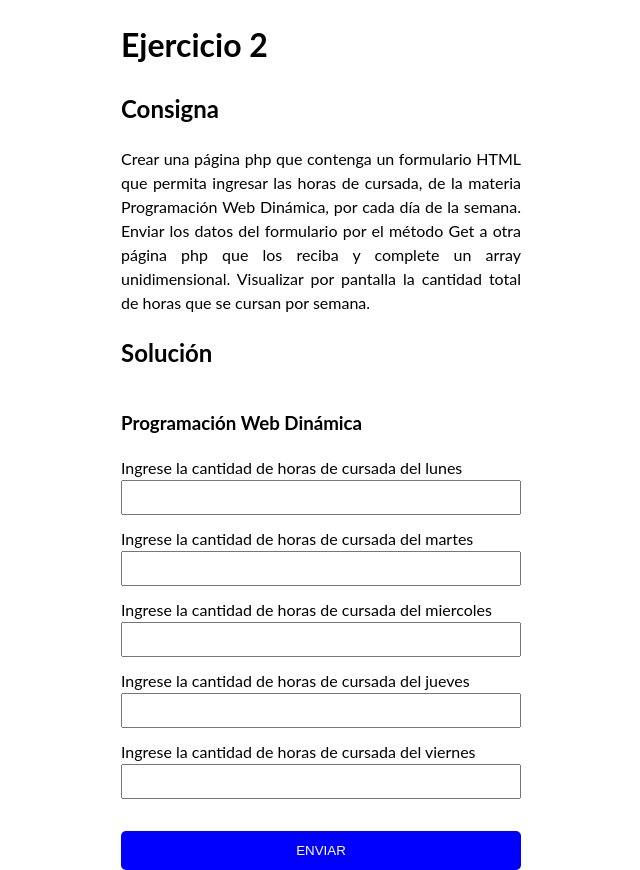
After one commit to lautarobarrera10/pwd-tp1, a PHP site: page /ej2.php in a window 1280 px wide. The commit adds this page. Shown: the whole page, without its empty margins (319-959 px from the left). Run offline with PHP 8.4, Linux system fonts and the light colour scheme.

Commit message:
ejercicio 2

```diff
--- /dev/null
+++ b/ej2.php
@@ -0,0 +1,42 @@
+<?php
+// Ejercicio 1
+// Confeccionar un formulario que solicite un número. Al pulsar el botón de enviar debe
+// llamar a un script –vernumero.php- y visualizar un mensaje que indique si el número
+// enviado fue: positivo, cero o negativo. Añadir un link, a la página que visualiza la
+// respuesta, que permita volver a la página anterior.
+?>
+
+<!DOCTYPE html>
+<html lang="es">
+<head>
+    <meta charset="UTF-8">
+    <meta name="viewport" content="width=device-width, initial-scale=1.0">
+    <title>Ejercicio 2</title>
+    <link rel="stylesheet" href="./style.css">
+</head>
+<body>
+    <h1>Ejercicio 2</h1>
+    <h2>Consigna</h2>
+    <p>Crear una página php que contenga un formulario HTML que permita ingresar las horas
+    de cursada, de la materia Programación Web Dinámica, por cada día de la semana.
+    Enviar los datos del formulario por el método Get a otra página php que los reciba y
+    complete un array unidimensional. Visualizar por pantalla la cantidad total de horas que
+    se cursan por semana.
+    </p>
+    <h2>Solución</h2>
+    <form action="./horascursadas.php" method="get">
+        <h3>Programación Web Dinámica</h3>
+        <label for="number">Ingrese la cantidad de horas de cursada del lunes</label>
+        <input type="number" name="lunes" id="lunes" min="0" max="6" required>
+        <label for="number">Ingrese la cantidad de horas de cursada del martes</label>
+        <input type="number" name="martes" id="martes" min="0" max="6" required>
+        <label for="number">Ingrese la cantidad de horas de cursada del miercoles</label>
+        <input type="number" name="miercoles" id="miercoles" min="0" max="6" required>
+        <label for="number">Ingrese la cantidad de horas de cursada del jueves</label>
+        <input type="number" name="jueves" id="jueves" min="0" max="6" required>
+        <label for="number">Ingrese la cantidad de horas de cursada del viernes</label>
+        <input type="number" name="viernes" id="viernes" min="0" max="6" required>
+        <button type="submit">Enviar</button>
+    </form>
+</body>
+</html>
--- a/style.css
+++ b/style.css
@@ -7,9 +7,9 @@ body {
 form {
     display: flex;
     flex-direction: column;
-    gap: 12px;
 }
 button {
+    margin-top: 20px;
     color: white;
     background-color: blue;
     border: none;
@@ -22,5 +22,6 @@ p {
     text-align: justify;
 }
 input {
+    margin-bottom: 12px;
     padding: 8px;
 }
--- a/vernumero.php
+++ b/vernumero.php
@@ -2,7 +2,7 @@
 
 $mensaje = "";
 
-if ($_GET['number']){
+if (isset($_GET['number'])){
     switch($_GET['number']){
         case $_GET['number'] == 0:
             $mensaje = "El número ingresado es 0";
```
Also changed, not shown: horascursadas.php (added, +40 -0 lines).
